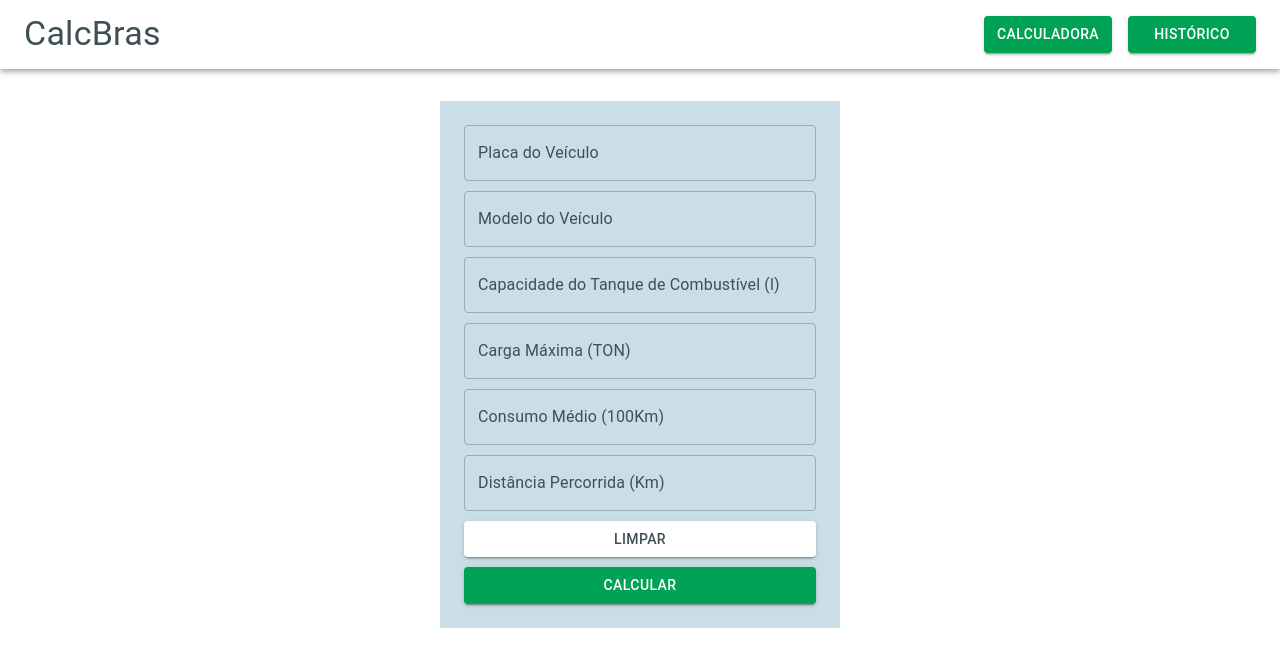
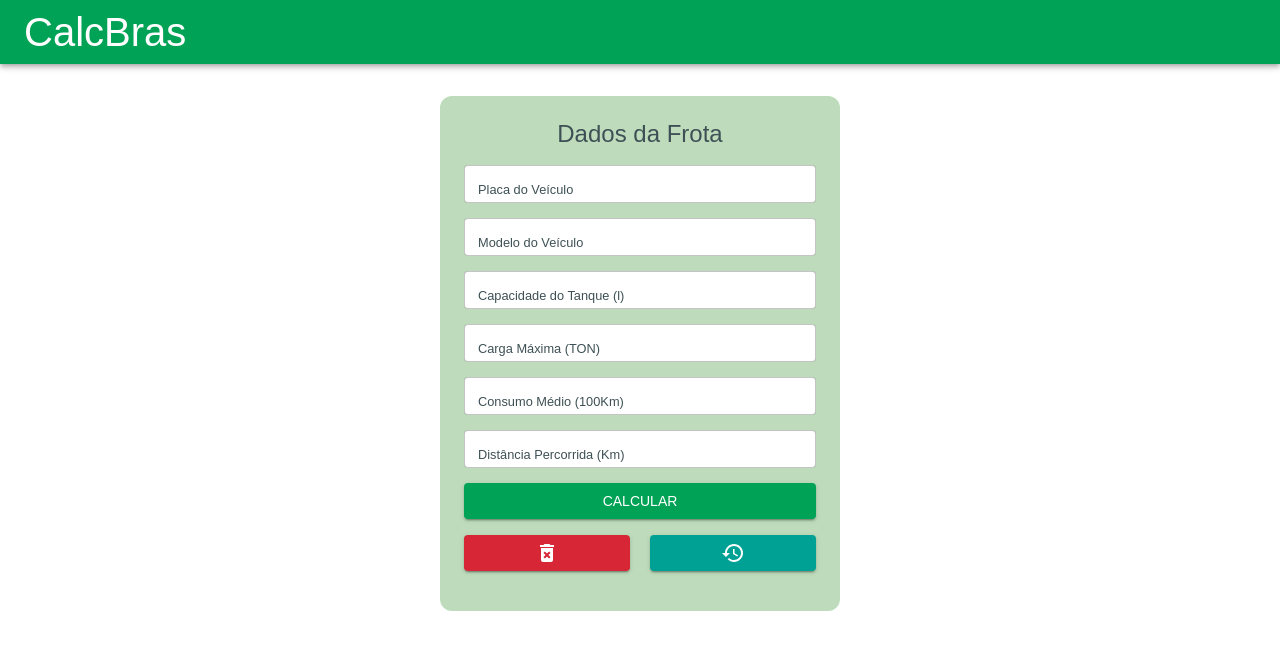
Before and after one commit to andersonaguia/calculadora, a React (Vite) app: page / in a window 1280 px wide. Shown: the top 666 px of the page. Built offline with nearby package versions, Linux system fonts and the light colour scheme.

Commit message:
feat: estilização dos componentes

```diff
--- a/package.json
+++ b/package.json
@@ -16,6 +16,8 @@
     "@mui/icons-material": "^5.11.11",
     "@mui/material": "^5.11.13",
     "@mui/styled-engine-sc": "^5.11.11",
+    "@mui/styles": "^5.11.13",
+    "@mui/system": "^5.11.13",
     "@mui/x-data-grid": "^6.0.1",
     "@mui/x-data-grid-generator": "^6.0.1",
     "formik": "^2.2.9",
--- /dev/null
+++ b/src/GlobalStyles/button.styles.js
@@ -0,0 +1,14 @@
+export const buttonStyle = (color, hoverColor, width) => {
+    const style = {
+        width: width,
+        backgroundColor: color,
+        cursor: "pointer",
+        color: "text.default",
+        marginBottom: "16px",
+        ":hover": {
+            backgroundColor: hoverColor
+        }
+    };
+
+    return style;
+}
--- a/src/components/AppHeader/Header.jsx
+++ b/src/components/AppHeader/Header.jsx
@@ -3,9 +3,7 @@ import AppBar from '@mui/material/AppBar';
 import Box from '@mui/material/Box';
 import Toolbar from '@mui/material/Toolbar';
 import Typography from '@mui/material/Typography';
-import Button from '@mui/material/Button';
 import { useNavigate } from 'react-router-dom';
-import { UlStyled } from './header.styles';
 
 export const Header = () => {
     const navigate = useNavigate();
@@ -14,19 +12,20 @@ export const Header = () => {
     }
     return (
         <Box sx={{ flexGrow: 1 }}>
-            <AppBar color="primary" position="static">
+            <AppBar sx={{
+                backgroundColor: 'primary.main',
+                color: "text.primary"
+            }} position="static">
                 <Toolbar >
-                    <Typography variant="h4" component="div" sx={{ flexGrow: 1 }}>
+                    <Typography sx={
+                        {
+                            fontSize: "2.5rem",
+                            color: "text.default"
+                        }
+                    }
+                        variant="h1" component="div">
                         CalcBras
                     </Typography>
-                    <UlStyled>
-                        <li>
-                            <Button fullWidth color="secondary" variant="contained" onClick={() => handlePage("/calculadora")}>Calculadora</Button>
-                        </li>
-                        <li>
-                            <Button fullWidth color="secondary" variant="contained" onClick={() => handlePage("/historico")}>Histórico</Button>
-                        </li>
-                    </UlStyled>
                 </Toolbar>
             </AppBar>
         </Box>
--- a/src/pages/Calculator/Calculator.jsx
+++ b/src/pages/Calculator/Calculator.jsx
@@ -1,9 +1,11 @@
 import { useFormik } from 'formik';
-import { Box, Button, TextField } from '@mui/material';
+import { Box, Button, TextField, Tooltip, Typography } from '@mui/material';
 import { validationSchema } from '../../validations/formValidation';
 import { useCalculator } from '../../contexts/calculator/useCalculator';
-import { FormStyled } from './calculator.styles';
-import { useState } from 'react';
+import HistoryIcon from '@mui/icons-material/History';
+import ClearIcon from '@mui/icons-material/Clear';
+import { buttonStyle } from '../../GlobalStyles/button.styles';
+import DeleteForeverIcon from '@mui/icons-material/DeleteForever';
 
 export const Calculator = () => {
     const { historyData, handleHistoryData, result, handleClearResult, handlePage } = useCalculator();
@@ -30,10 +32,38 @@ export const Calculator = () => {
         <Box sx={{
             padding: 3,
             width: 400,
-            backgroundColor: "background.paper"
+            backgroundColor: "background.paper",
+            borderRadius: "12px",
+
+            div: {
+                display: "flex",
+                justifyContent: "center",
+                alignItems: "center"
+            },
+            label: {
+                fontSize: "0.8rem"
+            },
+            input: {
+                height: "5px",
+                marginBottom: "0",
+            },
+            fieldset: {
+                borderColor: "text.secondary",
+                backgroundColor:"text.default"
+            }
         }} >
-            <FormStyled onSubmit={formik.handleSubmit}>
+            <form onSubmit={formik.handleSubmit}>
+                <Typography sx={{
+                    fontSize: "1.5rem",
+                    marginBottom: "16px"
+                    }}variant="h2" component="div" >
+                    Dados da Frota
+                </Typography>
                 <TextField
+                    sx={{
+                        marginBottom: "15px",
+                        borderColor: "text.default",
+                    }}
                     fullWidth
                     id="licensePlate"
                     name="licensePlate"
@@ -45,11 +75,9 @@ export const Calculator = () => {
                     helperText={formik.touched.licensePlate && formik.errors.licensePlate}
                 />
                 <TextField
-                    sx={
-                        {
-                            backgroundColor: "text.secondary"
-                        }
-                    }
+                    sx={{
+                        marginBottom: "15px"
+                    }}
                     fullWidth
                     id="vehicleModel"
                     name="vehicleModel"
@@ -61,10 +89,13 @@ export const Calculator = () => {
                     helperText={formik.touched.vehicleModel && formik.errors.vehicleModel}
                 />
                 <TextField
+                    sx={{
+                        marginBottom: "15px"
+                    }}
                     fullWidth
                     id="fuelTankCapacity"
                     name="fuelTankCapacity"
-                    label="Capacidade do Tanque de Combustível (l)"
+                    label="Capacidade do Tanque (l)"
                     type="number"
                     value={formik.values.fuelTankCapacity}
                     onChange={formik.handleChange}
@@ -72,6 +103,9 @@ export const Calculator = () => {
                     helperText={formik.touched.fuelTankCapacity && formik.errors.fuelTankCapacity}
                 />
                 <TextField
+                    sx={{
+                        marginBottom: "15px"
+                    }}
                     fullWidth
                     id="maximumWeight"
                     name="maximumWeight"
@@ -83,6 +117,9 @@ export const Calculator = () => {
                     helperText={formik.touched.maximumWeight && formik.errors.maximumWeight}
                 />
                 <TextField
+                    sx={{
+                        marginBottom: "15px"
+                    }}
                     fullWidth
                     id="averageConsumption"
                     name="averageConsumption"
@@ -94,6 +131,9 @@ export const Calculator = () => {
                     helperText={formik.touched.averageConsumption && formik.errors.averageConsumption}
                 />
                 <TextField
+                    sx={{
+                        marginBottom: "15px"
+                    }}
                     fullWidth
                     id="travelledDistance"
                     name="travelledDistance"
@@ -104,20 +144,69 @@ export const Calculator = () => {
                     error={formik.touched.travelledDistance && Boolean(formik.errors.travelledDistance)}
                     helperText={formik.touched.travelledDistance && formik.errors.travelledDistance}
                 />
-                <Button onClick={() => formik.resetForm({ values: "" })} color="primary" variant="contained" type='reset'>
-                    Limpar
-                </Button>
-                <Button color="secondary" variant="contained" type="submit">
+                {
+                    result ? <TextField sx={{
+                        width: "100%",
+                        height: "40px",
+                        borderRadius: "3px",
+                        backgroundColor: "background.default",
+                        marginBottom: "15px",
+
+                        input: {
+                            display: "flex",
+                            justifyContent: "center",
+                            alignItems: "center"
+                        }
+                    }}
+                        fullWidth
+                        id="maximumWeight"
+                        name="maximumWeight"
+                        label="Consumo (l/Ton/Km)"
+                        defaultChecked
+                        value={result}
+                    >
+                        <p><strong>{ }</strong> l/Ton/Km</p>
+                    </TextField> : ""
+                }
+                <Button
+                    sx={
+                        buttonStyle("primary.main", "primary.light")
+                    }
+                    fullWidth
+                    variant="contained"
+                    type="submit">
                     Calcular
                 </Button>
-            </FormStyled>
-            {
-                historyData.length > 0 ?
-                 <Button fullWidth color="secondary" variant="contained" onClick={() => handlePage("/historico")}>Histórico</Button> : ""
-            }
-            {
-                result ? <p>Resultado <strong>{result}</strong> l/TON/Km</p> : ""
-            }
+                <Box sx={{
+                    width: "100%",
+                    gap: "20px",
+                    display: "flex",
+                    flexDirection: "row",
+                    justifyContent: "space-between",
+                    alignItems: "space-around"
+                }}>
+                    <Tooltip title="Limpar dados" arrow>
+                        <Button
+                            sx={
+                                buttonStyle("primary.error", "secondary.error", "180px")
+                            }
+                            onClick={() => formik.resetForm({ values: "" })} variant="contained"
+                            type='reset'>
+                            <DeleteForeverIcon />
+                        </Button>
+                    </Tooltip>
+                    <Tooltip title="Histórico" arrow>
+                        <Button
+                            sx={
+                                buttonStyle("secondary.dark", "secondary.light", "180px")
+                            }
+                            variant="contained"
+                            onClick={() => handlePage("/historico")}>
+                            <HistoryIcon />
+                        </Button>
+                    </Tooltip>
+                </Box>
+            </form>
         </Box>
     );
 };
--- a/src/pages/Calculator/calculator.styles.js
+++ /dev/null
@@ -1,7 +0,0 @@
-import styled from "styled-components";
-
-export const FormStyled = styled.form`
-    display: flex;
-    flex-direction: column;
-    gap: 10px;
-`
--- a/src/pages/History/History.jsx
+++ b/src/pages/History/History.jsx
@@ -3,12 +3,20 @@ import { DataGrid } from '@mui/x-data-grid';
 import { useCalculator } from '../../contexts/calculator/useCalculator';
 import Box from '@mui/material/Box';
 import { columns } from './columns';
+import { Button, Tooltip } from '@mui/material';
+import CalculateIcon from '@mui/icons-material/Calculate';
+import { buttonStyle } from '../../GlobalStyles/button.styles';
 
 export const History = () => {
-    const { historyData } = useCalculator();
+    const { historyData, handlePage } = useCalculator();
 
     return (
-        <Box sx={{ height: 400, width: '100%' }}>
+        <Box sx={
+            {
+                height: 400,
+                width: "100%",
+            }
+        }>
             <DataGrid
                 rows={historyData}
                 columns={columns}
@@ -22,6 +30,18 @@ export const History = () => {
                 pageSizeOptions={[5]}
                 disableRowSelectionOnClick
             />
+            <Box sx={{
+                display: "flex",
+                justifyContent: "flex-end",
+                marginTop: "10px"
+            }}>
+                <Tooltip title="Calculadora" arrow>
+                    <Button
+                        sx={
+                            buttonStyle("primary.main", "primary.light")
+                        } variant="contained" onClick={() => handlePage("/calculadora")}><CalculateIcon fontSize='large' /></Button>
+                </Tooltip>
+            </Box>
         </Box>
     );
 }
--- a/src/themes/themeLight.js
+++ b/src/themes/themeLight.js
@@ -3,22 +3,45 @@ import { createTheme } from '@mui/material/styles';
 export const themeLight = createTheme({
     palette: {
         primary: {
-            main: "#FFFFFF",
+            main: "#00A355",
             dark: "#00863F",
             light: "#87C984",
-            contrastText: "#3E5055"
+            contrastText: "#3E5055",
+            warn: "#EAB42A",
+            error: "#D72736"
 
         },
         secondary: {
-            main: "#00A355"
+            main: "#00A355",
+            dark: "#00a195",
+            light: "#27bdbe",
+            contrastText: "#3E5055",
+            warn: "#D4A327",
+            error: "#B91222"
         },
         background: {
             default: "#FFFFFF",
-            paper: "#CBDEE8"
+            paper: "#bedcbc"
         },
         text: {
-            primary: "#3E5055",
-            secondary: "8B979F"
+            default: "#FFFFFF",
+            primary: "#3e5055",
+            secondary: "8b979f"
+        }
+    },
+    typography: {
+        fontFamily: [
+            "museo-sans",
+            "sans-serif",
+        ].join(','),
+    },
+    breakpoints: {
+        values: {
+            xs: 0,
+            sm: 450,
+            md: 600,
+            lg: 900,
+            xl: 1200
         }
     }
 });
```
Also changed, not shown: 1 other file (tests, documents, lock files or other folders).
